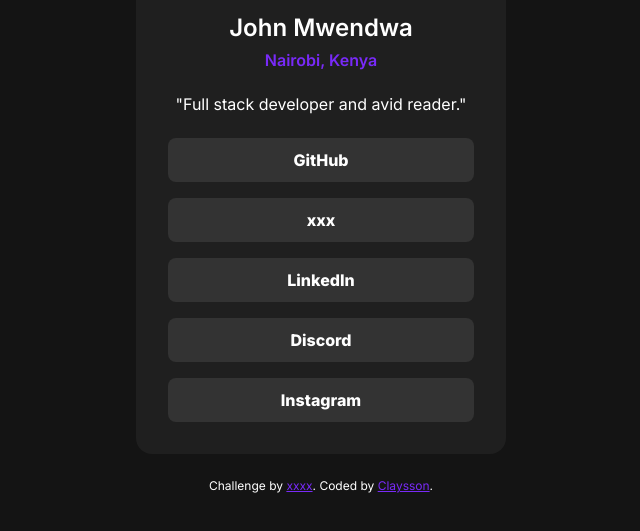
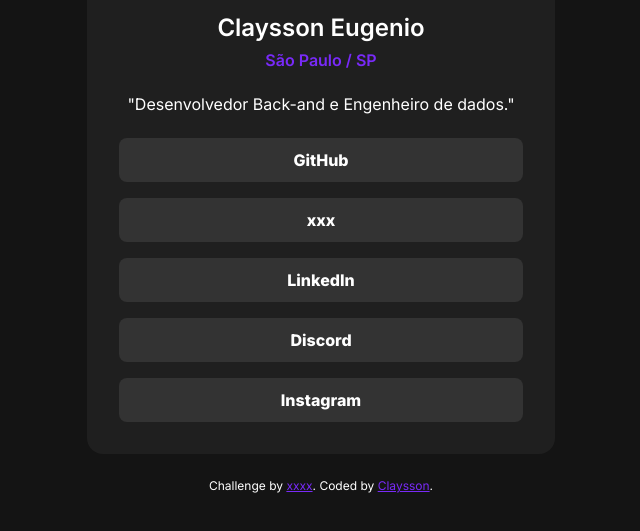
Before and after one commit to Clayssongit/profile-card, a plain HTML site: page index.html in a window 1280 px wide. Shown: the part 243-774 px from the top of the page, without its empty margins (319-959 px from the left). Drawn offline with Linux system fonts and the light colour scheme.

Commit message:
Update index.html

```diff
--- a/index.html
+++ b/index.html
@@ -30,10 +30,10 @@
             <img src="assets/images/user.png" alt="avatar" />
           </div>
           <div class="card__details">
-            <h1>John Mwendwa</h1>
-            <p>Nairobi, Kenya</p>
+            <h1>Claysson Eugenio</h1>
+            <p>São Paulo / SP</p>
           </div>
-          <p class="card__quote">"Full stack developer and avid reader."</p>
+          <p class="card__quote">"Desenvolvedor Back-and e Engenheiro de dados."</p>
         </div>
         <div class="card__body">
           <ul>
```
